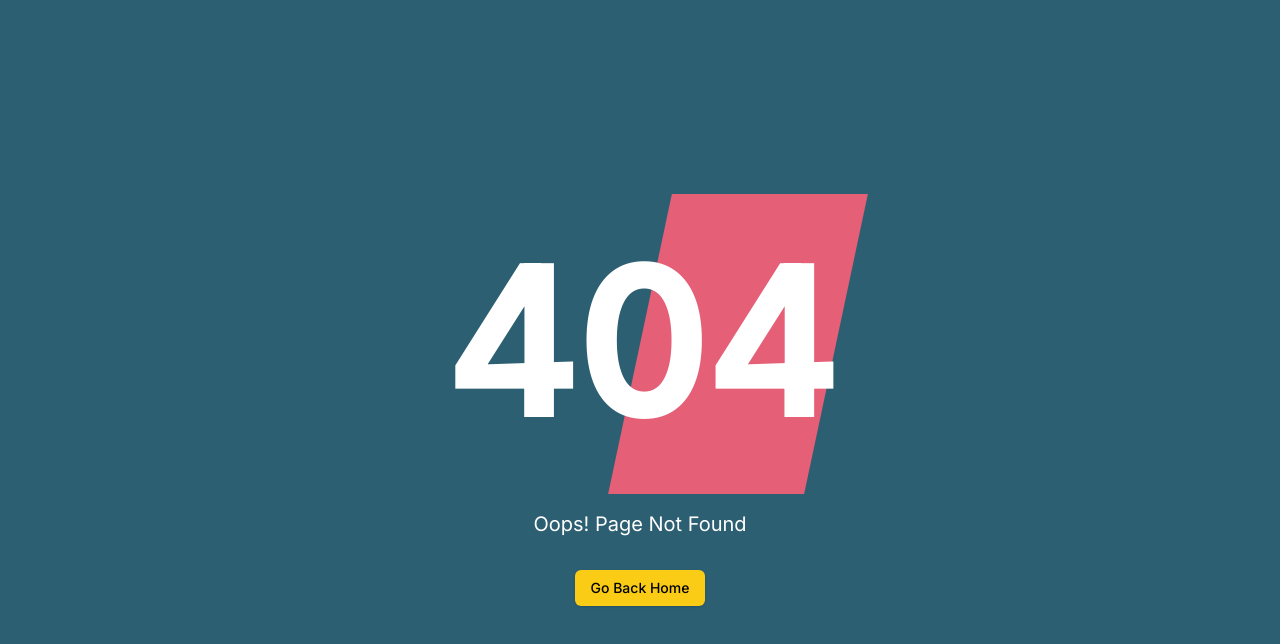
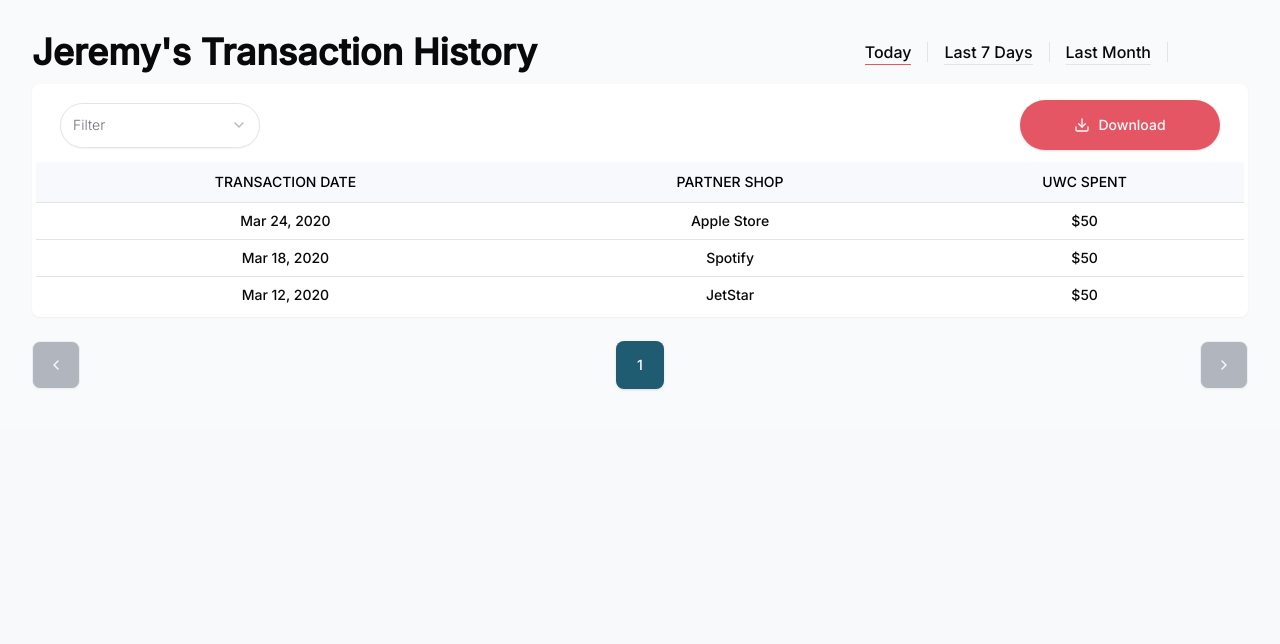
Before and after one commit to megatransactFront/challenz_dashboard, a Next.js app: page /dashboard/coins/history/1 in a window 1280 px wide. Before the commit this address had no page. Shown: the top 644 px of the page. Built offline with nearby package versions, Linux system fonts and the light colour scheme.

Commit message:
init UI transaction history

```diff
--- a/package.json
+++ b/package.json
@@ -13,6 +13,7 @@
     "@radix-ui/react-dialog": "^1.1.4",
     "@radix-ui/react-dropdown-menu": "^2.1.2",
     "@radix-ui/react-select": "^2.1.7",
+    "@radix-ui/react-separator": "^1.1.3",
     "@radix-ui/react-slot": "^1.1.1",
     "@radix-ui/react-tabs": "^1.1.4",
     "@supabase/supabase-js": "^2.47.10",
--- /dev/null
+++ b/src/app/dashboard/coins/history/[id]/page.tsx
@@ -0,0 +1,60 @@
+"use client"
+import { TransactionHistoryTable } from "@/app/dashboard/components/coins/TransactionHistoryTable";
+import { Separator } from "@/components/ui/separator";
+import { useParams } from "next/navigation";
+import { useState } from "react";
+const usersTransaction =
+{
+    userId: 1,
+    name: "Jeremy Evans",
+    transactions: [
+        { date: "24 Mar 2020", partnerShop: "Apple Store", uwcSpent: 50 },
+        { date: "18 Mar 2020", partnerShop: "Spotify", uwcSpent: 50 },
+        { date: "12 Mar 2020", partnerShop: "JetStar", uwcSpent: 50 }
+    ]
+}
+const TransactionHistory = () => {
+    const timeframes = [
+        {
+            key: "today",
+            title: "Today",
+            separator: <Separator orientation="vertical" />
+        },
+        {
+            key: "lastWeek",
+            title: "Last 7 Days",
+            separator: <Separator orientation="vertical" />
+        },
+        {
+            key: "lastMonth",
+            title: "Last Month",
+        }
+    ]
+    const [filter, setFilter] = useState('today');
+    // const params = useParams();
+    // const userId = params?.id;
+    const firstName = usersTransaction?.name?.split(' ')[0]
+    return (
+        <div>
+            <div className="mb-3 flex items-center justify-between mr-20">
+                <h1 className="font-bold sm:text-xl md:text-4xl text-5xl">
+                    {firstName}'s Transaction History
+                </h1>
+                <div className="flex h-5 items-center space-x-4 font-medium">
+                    {timeframes.map((timeframe) => (
+                        <>
+                            <div key={timeframe?.key} className="cursor-pointer" onClick={() => setFilter(timeframe?.key)}>
+                                {timeframe?.title}
+                                <Separator className={timeframe?.key === filter ? "bg-[#E45664]" : undefined} />
+                            </div>
+                            <Separator orientation="vertical" />
+                        </>
+                    ))}
+                </div>
+            </div>
+            <TransactionHistoryTable transactions={usersTransaction?.transactions} />
+        </div>
+    )
+}
+
+export default TransactionHistory
--- a/src/app/dashboard/coins/page.tsx
+++ b/src/app/dashboard/coins/page.tsx
@@ -5,7 +5,7 @@ import { Loader2 } from 'lucide-react';
 import { Alert, AlertDescription } from "@/components/ui/alert";
 import { CoinData } from '@/app/types/coins';
 import { CoinTransactionTable } from '@/app/dashboard/components/coins/CoinTransactionTable';
-import CoinsMetrics from '../components/coins/coins-metrics';
+import CoinsMetrics from '../components/coins/CoinsMetrics';
 import { useRouter } from "next/navigation";
 import { createClient } from '@supabase/supabase-js';
 const supabase = createClient(
@@ -14,6 +14,7 @@ const supabase = createClient(
 );
 const usersTransactions = [
     {
+        userId: 1,
         name: "Jeremy Evans",
         uwcEarnedToday: 100,
         uwcEarnedTotal: 725,
@@ -27,6 +28,7 @@ const usersTransactions = [
         ]
     },
     {
+        userId: 2,
         name: "Ricky Starks",
         uwcEarnedToday: 100,
         uwcEarnedTotal: 725,
@@ -40,6 +42,7 @@ const usersTransactions = [
         ]
     },
     {
+        userId: 3,
         name: "Liv Magan",
         uwcEarnedToday: 100,
         uwcEarnedTotal: 725,
@@ -53,6 +56,7 @@ const usersTransactions = [
         ]
     },
     {
+        userId: 4,
         name: "Caleb Bane",
         uwcEarnedToday: 100,
         uwcEarnedTotal: 725,
@@ -66,6 +70,7 @@ const usersTransactions = [
         ]
     },
     {
+        userId: 5,
         name: "Cade Green",
         uwcEarnedToday: 100,
         uwcEarnedTotal: 725,
@@ -79,6 +84,7 @@ const usersTransactions = [
         ]
     },
     {
+        userId: 6,
         name: "Jalen Bourn",
         uwcEarnedToday: 100,
         uwcEarnedTotal: 725,
@@ -92,6 +98,7 @@ const usersTransactions = [
         ]
     },
     {
+        userId: 7,
         name: "Matt Jane",
         uwcEarnedToday: 100,
         uwcEarnedTotal: 725,
@@ -105,6 +112,7 @@ const usersTransactions = [
         ]
     },
     {
+        userId: 8,
         name: "Jules Grant",
         uwcEarnedToday: 100,
         uwcEarnedTotal: 725,
--- a/src/app/dashboard/components/coins/CoinTransactionTable.tsx
+++ b/src/app/dashboard/components/coins/CoinTransactionTable.tsx
@@ -13,6 +13,7 @@ import { Button } from '@/components/ui/button';
 import { ChevronLeft, ChevronRight, Search } from 'lucide-react';
 import { Select, SelectContent, SelectGroup, SelectItem, SelectTrigger, SelectValue } from '@/components/ui/select';
 import { Input } from '@/components/ui/input';
+import Link from 'next/link';
 
 interface CoinTransactionTableProps {
     transactions: CoinTransaction[];
@@ -84,7 +85,11 @@ export function CoinTransactionTable({ transactions }: { transactions: any }) {
                                     <TableCell className="text-center text-[#FF4C51] font-medium">${transaction.uwcSpentToday}</TableCell>
                                     <TableCell className="text-center text-[#FF4C51] font-medium">${transaction.uwcSpentTotal}</TableCell>
                                     <TableCell className="text-center">${transaction.uwcBalance}</TableCell>
-                                    <TableCell className="text-center text-[#1F5C71] underline">View</TableCell>
+                                    <TableCell className="text-center text-[#1F5C71] underline cursor-pointer">
+                                        <Link href={`/dashboard/coins/history/${transaction.userId}`}>
+                                            View
+                                        </Link>
+                                    </TableCell>
                                 </TableRow>
                             ))}
                     </TableBody>
--- /dev/null
+++ b/src/app/dashboard/components/coins/TransactionHistoryTable.tsx
@@ -0,0 +1,113 @@
+"use client";
+import React, { useState } from 'react';
+import {
+    Table,
+    TableBody,
+    TableCell,
+    TableHead,
+    TableHeader,
+    TableRow,
+} from "@/components/ui/table";
+import { CoinTransaction } from '@/app/types/coins';
+import { Button } from '@/components/ui/button';
+import { ChevronLeft, ChevronRight, Download, Search } from 'lucide-react';
+import { Select, SelectContent, SelectGroup, SelectItem, SelectTrigger, SelectValue } from '@/components/ui/select';
+import { Input } from '@/components/ui/input';
+import Link from 'next/link';
+
+const formatDate = (dateString: string) => {
+    return new Date(dateString).toLocaleDateString('en-US', {
+        year: 'numeric',
+        month: 'short',
+        day: 'numeric'
+    });
+};
+export function TransactionHistoryTable({ transactions }: { transactions: any }) {
+    const [currentPage, setCurrentPage] = useState(1);
+    const itemsPerPage = 8;
+    const [timeframe, setTimeFrame] = useState('');
+    const handleTimeFrameChange = (value: string) => {
+        setTimeFrame(value);
+        console.log(`Fetching data for ${value} timeframe`);
+    };
+    // No data state
+    if (!transactions) {
+        return null;
+    }
+    return (
+        <>
+            {/* Transactions Table */}
+            <div className="bg-white p-1 rounded-lg shadow-sm mb-6">
+                <div className="flex mx-6 justify-between items-center my-3">
+                    <Select onValueChange={handleTimeFrameChange} defaultValue={timeframe}>
+                        <SelectTrigger className="w-[200px] min-h-[45px] rounded-[30px]" >
+                            <SelectValue placeholder="Filter" />
+                        </SelectTrigger>
+                        <SelectContent>
+                            <SelectGroup>
+                                <SelectItem value="daily">Daily</SelectItem>
+                                <SelectItem value="weekly">Weekly</SelectItem>
+                                <SelectItem value="monthly">Monthly</SelectItem>
+                                <SelectItem value="yearly">YearKy</SelectItem>
+                            </SelectGroup>
+                        </SelectContent>
+                    </Select>
+                    <Button className="w-[200px] min-h-[50px] rounded-[30px] bg-[#E45664] font-medium">
+                        <Download className='w-8 h-8' />
+                        Download
+                    </Button>
+                </div>
+
+                <Table>
+                    <TableHeader >
+                        <TableRow>
+                            <TableHead className="bg-[#F7F9FC] text-center text-black">TRANSACTION DATE</TableHead>
+                            <TableHead className="bg-[#F7F9FC] text-center text-black">PARTNER SHOP</TableHead>
+                            <TableHead className="bg-[#F7F9FC] text-center text-black">UWC SPENT</TableHead>
+                        </TableRow>
+                    </TableHeader>
+                    <TableBody>
+                        {transactions
+                            .map((transaction: any, index: any) => (
+                                <TableRow key={index}>
+                                    <TableCell className="text-center  font-medium">{formatDate(transaction.date)}</TableCell>
+                                    <TableCell className="text-center  font-medium">{transaction.partnerShop}</TableCell>
+                                    <TableCell className="text-center font-medium">${transaction.uwcSpent}</TableCell>
+                                </TableRow>
+                            ))}
+                    </TableBody>
+                </Table>
+            </div>
+
+            {/* Pagination */}
+            <div className="flex justify-between items-center mb-2">
+                <Button
+                    variant="outline"
+                    size="icon"
+                    className="w-12 h-12 rounded-lg bg-gray-500 hover:bg-[#707070] text-white"
+                    onClick={() => setCurrentPage(prev => Math.max(prev - 1, 1))}
+                    disabled={currentPage === 1}
+                >
+                    <ChevronLeft className="h-6 w-6" />
+                </Button>
+                <div className="flex items-center">
+                    <Button
+                        variant="default"
+                        className="w-12 h-12 rounded-lg bg-[#1F5C71] text-white"
+                    >
+                        {currentPage}
+                    </Button>
+                </div>
+                <Button
+                    variant="outline"
+                    size="icon"
+                    className="w-12 h-12 rounded-lg bg-gray-500 hover:bg-[#707070] text-white"
+                    onClick={() => setCurrentPage(prev => Math.min(prev + 1, Math.ceil(transactions?.length / itemsPerPage)))}
+                    disabled={currentPage === Math.ceil(transactions?.length / itemsPerPage)}
+                >
+                    <ChevronRight className="h-6 w-6" />
+                </Button>
+            </div>
+        </>
+    );
+}
--- a/src/app/dashboard/layout.tsx
+++ b/src/app/dashboard/layout.tsx
@@ -50,8 +50,8 @@ export default function DashboardLayout({
   } as const;
 
   const currentPageDetails = pageDetails[pathname as keyof typeof pageDetails] || {
-    title: "Dashboard",
-    description: "View your metrics"
+    title: "",
+    description: ""
   };
 
   return (
--- /dev/null
+++ b/src/components/ui/separator.tsx
@@ -0,0 +1,31 @@
+"use client"
+
+import * as React from "react"
+import * as SeparatorPrimitive from "@radix-ui/react-separator"
+
+import { cn } from "@/lib/utils"
+
+const Separator = React.forwardRef<
+  React.ElementRef<typeof SeparatorPrimitive.Root>,
+  React.ComponentPropsWithoutRef<typeof SeparatorPrimitive.Root>
+>(
+  (
+    { className, orientation = "horizontal", decorative = true, ...props },
+    ref
+  ) => (
+    <SeparatorPrimitive.Root
+      ref={ref}
+      decorative={decorative}
+      orientation={orientation}
+      className={cn(
+        "shrink-0 bg-border",
+        orientation === "horizontal" ? "h-[1px] w-full" : "h-full w-[1px]",
+        className
+      )}
+      {...props}
+    />
+  )
+)
+Separator.displayName = SeparatorPrimitive.Root.displayName
+
+export { Separator }
```
Also changed, not shown: src/app/dashboard/components/coins/CoinsMetrics.tsx (renamed from src/app/dashboard/components/coins/coins-metrics.tsx), 1 other file (tests, documents, lock files or other folders).
